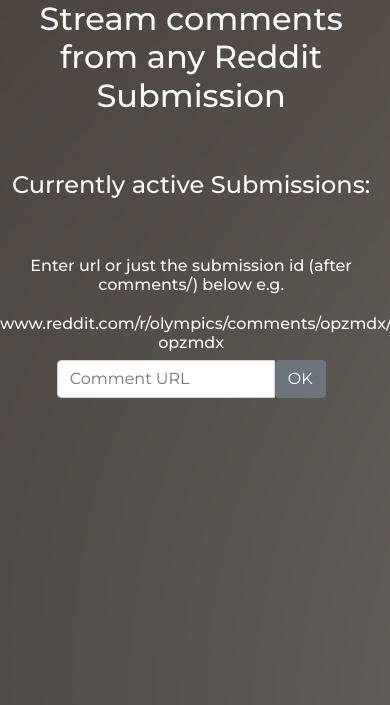
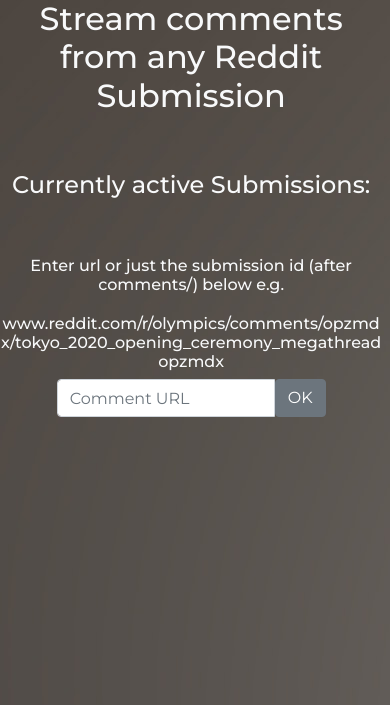
Before and after one commit to maxkernchen/LiveRedditComments, a Django app: template templates/index.html in a window 390 px wide; the page is wider, and only the part inside the window is pictured. Shown: the top 705 px of that part. Run offline with Django 3.2, Linux system fonts and the light colour scheme; the template is opened without the code that fills it, so the values that code supplies are empty.

Commit message:
wrap example url for mobile

```diff
--- a/RedditComments/static/styles_index.css
+++ b/RedditComments/static/styles_index.css
@@ -6,6 +6,9 @@
     width: 99%;
     font-family: 'Montserrat', sans-serif;
   }
+div{
+    overflow-wrap: break-word;
+}
 .center{
     margin: 0 auto;
 }
--- a/templates/index.html
+++ b/templates/index.html
@@ -50,7 +50,7 @@
       <h6 id="fade_text_1" class="text-light">Enter url or just the submission id (after comments/) below e.g.
           <br>
           <br>
-          www.reddit.com/r/olympics/comments/opzmdx/tokyo_2020_opening_ceremony_megathread/
+          www.reddit.com/r/olympics/comments/opzmdx/tokyo_2020_opening_ceremony_megathread
           <br>
           opzmdx
       </h6>
```
